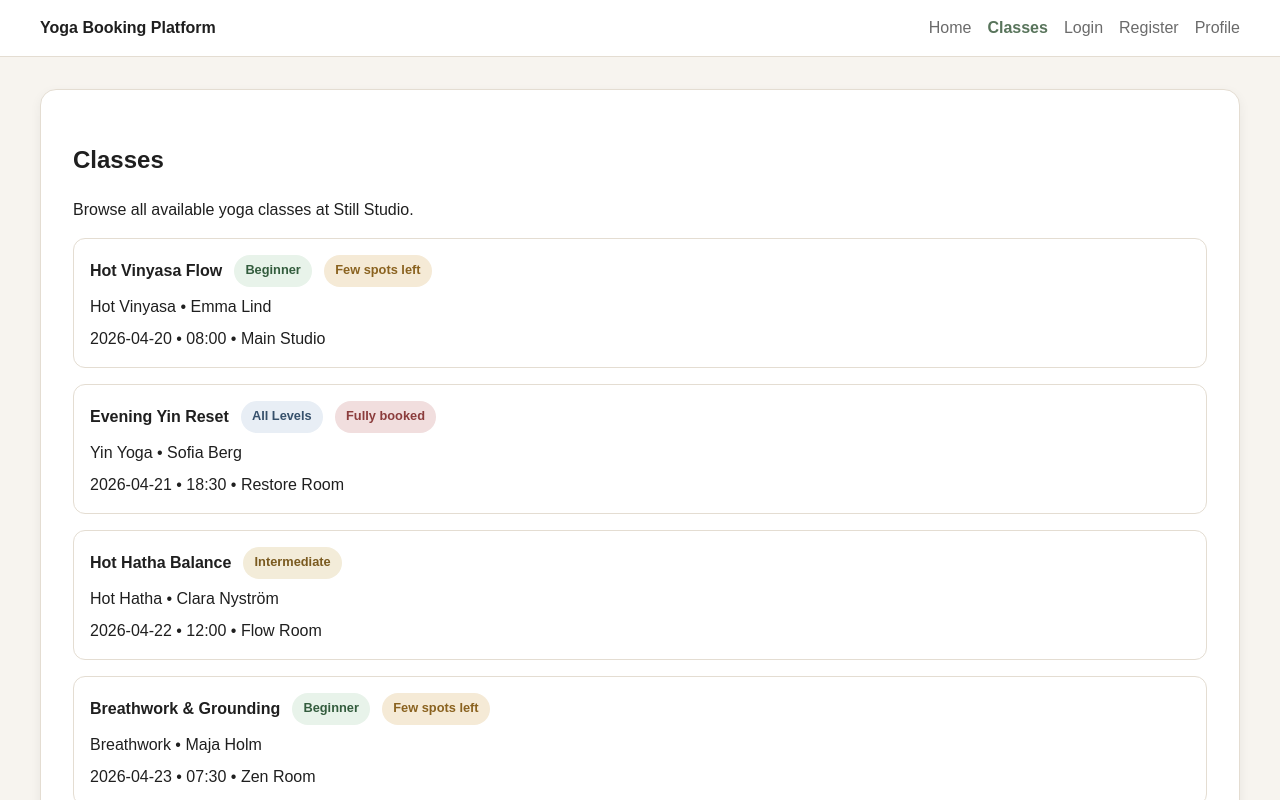
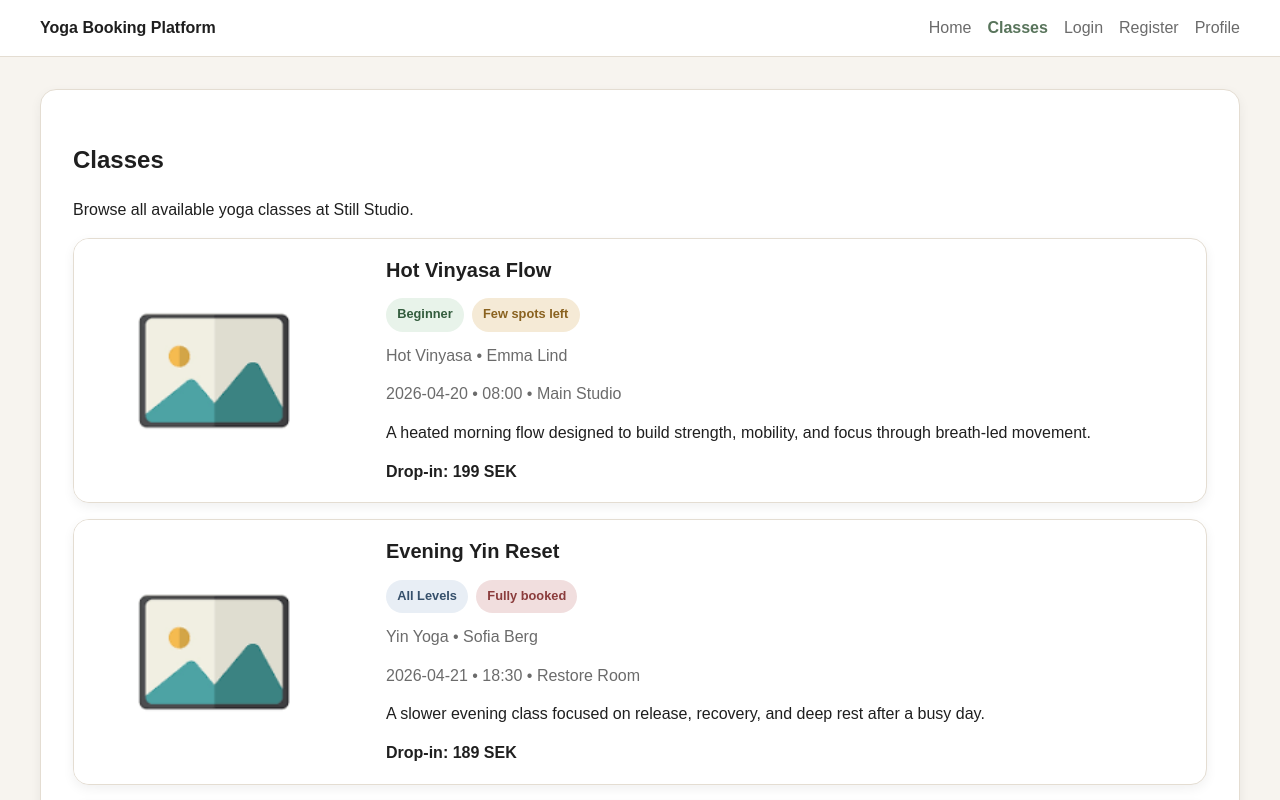
Before and after one commit to JennAnd/yoga-booking-platform, a React (Vite) app: page /classes in a window 1280 px wide. Shown: the top 800 px of the page. Built offline with nearby package versions, Linux system fonts and the light colour scheme.

Commit message:
feat: create reusable class card component

```diff
--- /dev/null
+++ b/src/components/classes/ClassCard.jsx
@@ -0,0 +1,66 @@
+/**
+ * Reusable class card component.
+ * Displays key class information, level, and availability status.
+ */
+
+import Badge from "../ui/Badge";
+import { getAvailabilityStatus } from "../../utils/getAvailabilityStatus";
+import { getAvailabilityBadgeVariant } from "../../utils/getAvailabilityBadgeVariant";
+
+function ClassCard({ yogaClass }) {
+  const availabilityStatus = getAvailabilityStatus(yogaClass.availableSpots);
+  const availabilityBadgeVariant = getAvailabilityBadgeVariant(
+    yogaClass.availableSpots,
+  );
+
+  const levelBadgeVariant =
+    yogaClass.level === "Beginner"
+      ? "beginner"
+      : yogaClass.level === "Intermediate"
+        ? "intermediate"
+        : yogaClass.level === "Advanced"
+          ? "advanced"
+          : "all-levels";
+
+  return (
+    <article className="class-card">
+      <img
+        className="class-card__image"
+        src={yogaClass.image}
+        alt={yogaClass.title}
+      />
+
+      <div className="class-card__content">
+        <div className="class-card__header">
+          <h2 className="class-card__title">{yogaClass.title}</h2>
+
+          <div className="class-card__badges">
+            <Badge variant={levelBadgeVariant}>{yogaClass.level}</Badge>
+
+            {availabilityBadgeVariant ? (
+              <Badge variant={availabilityBadgeVariant}>
+                {availabilityStatus}
+              </Badge>
+            ) : null}
+          </div>
+        </div>
+
+        <p className="class-card__meta">
+          {yogaClass.type} • {yogaClass.instructor}
+        </p>
+
+        <p className="class-card__meta">
+          {yogaClass.date} • {yogaClass.time} • {yogaClass.location}
+        </p>
+
+        <p className="class-card__description">{yogaClass.description}</p>
+
+        <p className="class-card__price">
+          Drop-in: {yogaClass.dropInPrice} SEK
+        </p>
+      </div>
+    </article>
+  );
+}
+
+export default ClassCard;
--- a/src/index.css
+++ b/src/index.css
@@ -1,3 +1,7 @@
+/* ---------------------------------- */
+/* Design tokens                            */
+/* ---------------------------------- */
+
 :root {
   --color-background: #f7f4ef;
   --color-surface: #ffffff;
@@ -32,11 +36,19 @@
   --max-width: 1200px;
 }
 
+/* ---------------------------------- */
+/* Breakpoints                                */
+/* ---------------------------------- */
+
 /* Breakpoints
    tablet: 768px
    desktop: 1024px
    large desktop: 1280px
 */
+
+/* ---------------------------------- */
+/* Global reset and base styles      */
+/* ---------------------------------- */
 
 *,
 *::before,
@@ -77,6 +89,10 @@ a {
   min-height: 100vh;
 }
 
+/* ---------------------------------- */
+/* App shell and container            */
+/* ---------------------------------- */
+
 .app-shell {
   min-height: 100vh;
   display: flex;
@@ -87,6 +103,15 @@ a {
   width: min(100% - 2rem, var(--max-width));
   margin: 0 auto;
 }
+
+.site-main {
+  flex: 1;
+  padding: var(--space-6) 0;
+}
+
+/* ---------------------------------- */
+/* Header and footer                     */
+/* ---------------------------------- */
 
 .site-header {
   background-color: var(--color-surface);
@@ -104,10 +129,9 @@ a {
   padding: var(--space-4) 0;
 }
 
-.site-main {
-  flex: 1;
-  padding: var(--space-6) 0;
-}
+/* ---------------------------------- */
+/* Navigation                                 */
+/* ---------------------------------- */
 
 .navbar {
   display: flex;
@@ -142,6 +166,10 @@ a {
   font-weight: 600;
 }
 
+/* ---------------------------------- */
+/* Shared page placeholder           */
+/* ---------------------------------- */
+
 .page-placeholder {
   padding: var(--space-6);
   background-color: var(--color-surface);
@@ -149,3 +177,78 @@ a {
   border-radius: var(--radius-lg);
   box-shadow: var(--shadow-sm);
 }
+
+/* ---------------------------------- */
+/* Class card layout                  */
+/* ---------------------------------- */
+
+.class-card-list {
+  display: grid;
+  gap: var(--space-4);
+  padding: 0;
+  list-style: none;
+}
+
+.class-card {
+  display: grid;
+  gap: var(--space-4);
+  background-color: var(--color-surface);
+  border: 1px solid var(--color-border);
+  border-radius: var(--radius-lg);
+  overflow: hidden;
+  box-shadow: var(--shadow-sm);
+}
+
+.class-card__image {
+  width: 100%;
+  aspect-ratio: 16 / 9;
+  object-fit: cover;
+  background-color: var(--color-surface-muted);
+}
+
+.class-card__content {
+  display: grid;
+  gap: var(--space-3);
+  padding: var(--space-4);
+}
+
+.class-card__header {
+  display: grid;
+  gap: var(--space-3);
+}
+
+.class-card__title {
+  margin: 0;
+  font-size: 1.25rem;
+}
+
+.class-card__badges {
+  display: flex;
+  gap: var(--space-2);
+  flex-wrap: wrap;
+}
+
+.class-card__meta {
+  margin: 0;
+  color: var(--color-text-muted);
+}
+
+.class-card__description {
+  margin: 0;
+}
+
+.class-card__price {
+  margin: 0;
+  font-weight: 600;
+}
+
+@media (min-width: 768px) {
+  .class-card {
+    grid-template-columns: 280px 1fr;
+  }
+
+  .class-card__image {
+    height: 100%;
+    aspect-ratio: auto;
+  }
+}
--- a/src/pages/Classes.jsx
+++ b/src/pages/Classes.jsx
@@ -1,12 +1,10 @@
 /**
  * Classes page.
- * Displays all available yoga classes.
+ * Displays all available yoga classes at Still Studio.
  */
 
-import Badge from "../components/ui/Badge";
+import ClassCard from "../components/classes/ClassCard";
 import { classes } from "../data/classes";
-import { getAvailabilityStatus } from "../utils/getAvailabilityStatus";
-import { getAvailabilityBadgeVariant } from "../utils/getAvailabilityBadgeVariant";
 
 function Classes() {
   return (
@@ -14,67 +12,12 @@ function Classes() {
       <h1>Classes</h1>
       <p>Browse all available yoga classes at Still Studio.</p>
 
-      <ul
-        style={{ display: "grid", gap: "1rem", padding: 0, listStyle: "none" }}
-      >
-        {classes.map((yogaClass) => {
-          const availabilityStatus = getAvailabilityStatus(
-            yogaClass.availableSpots,
-          );
-          const availabilityBadgeVariant = getAvailabilityBadgeVariant(
-            yogaClass.availableSpots,
-          );
-
-          return (
-            <li
-              key={yogaClass.id}
-              style={{
-                padding: "1rem",
-                border: "1px solid var(--color-border)",
-                borderRadius: "var(--radius-md)",
-                backgroundColor: "var(--color-surface)",
-              }}
-            >
-              <div
-                style={{
-                  display: "flex",
-                  gap: "0.75rem",
-                  alignItems: "center",
-                  flexWrap: "wrap",
-                  marginBottom: "0.5rem",
-                }}
-              >
-                <strong>{yogaClass.title}</strong>
-                <Badge
-                  variant={
-                    yogaClass.level === "Beginner"
-                      ? "beginner"
-                      : yogaClass.level === "Intermediate"
-                        ? "intermediate"
-                        : yogaClass.level === "Advanced"
-                          ? "advanced"
-                          : "all-levels"
-                  }
-                >
-                  {yogaClass.level}
-                </Badge>
-                {availabilityBadgeVariant ? (
-                  <Badge variant={availabilityBadgeVariant}>
-                    {availabilityStatus}
-                  </Badge>
-                ) : null}
-              </div>
-
-              <p style={{ margin: "0 0 0.5rem" }}>
-                {yogaClass.type} • {yogaClass.instructor}
-              </p>
-
-              <p style={{ margin: 0 }}>
-                {yogaClass.date} • {yogaClass.time} • {yogaClass.location}
-              </p>
-            </li>
-          );
-        })}
+      <ul className="class-card-list">
+        {classes.map((yogaClass) => (
+          <li key={yogaClass.id}>
+            <ClassCard yogaClass={yogaClass} />
+          </li>
+        ))}
       </ul>
     </section>
   );
```
